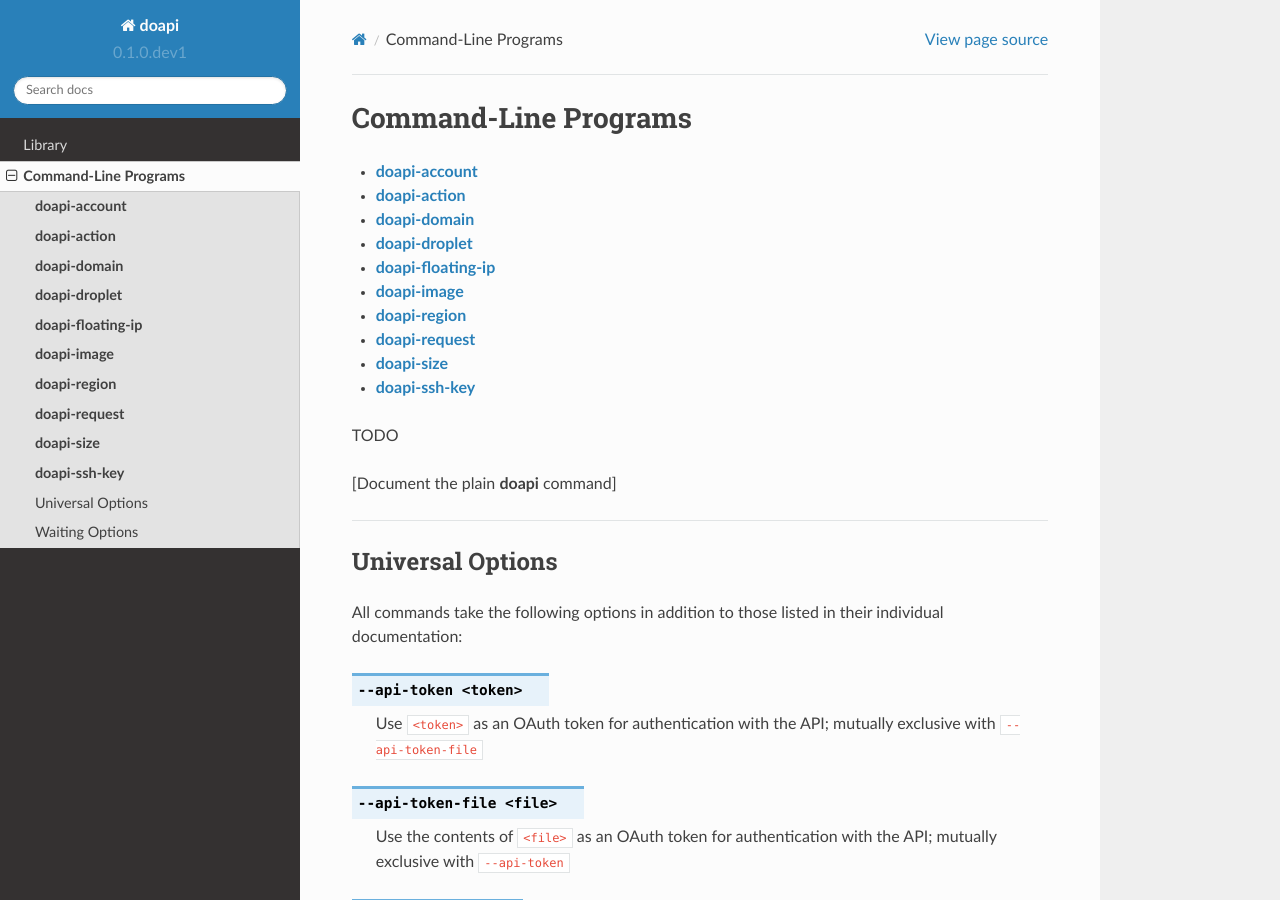
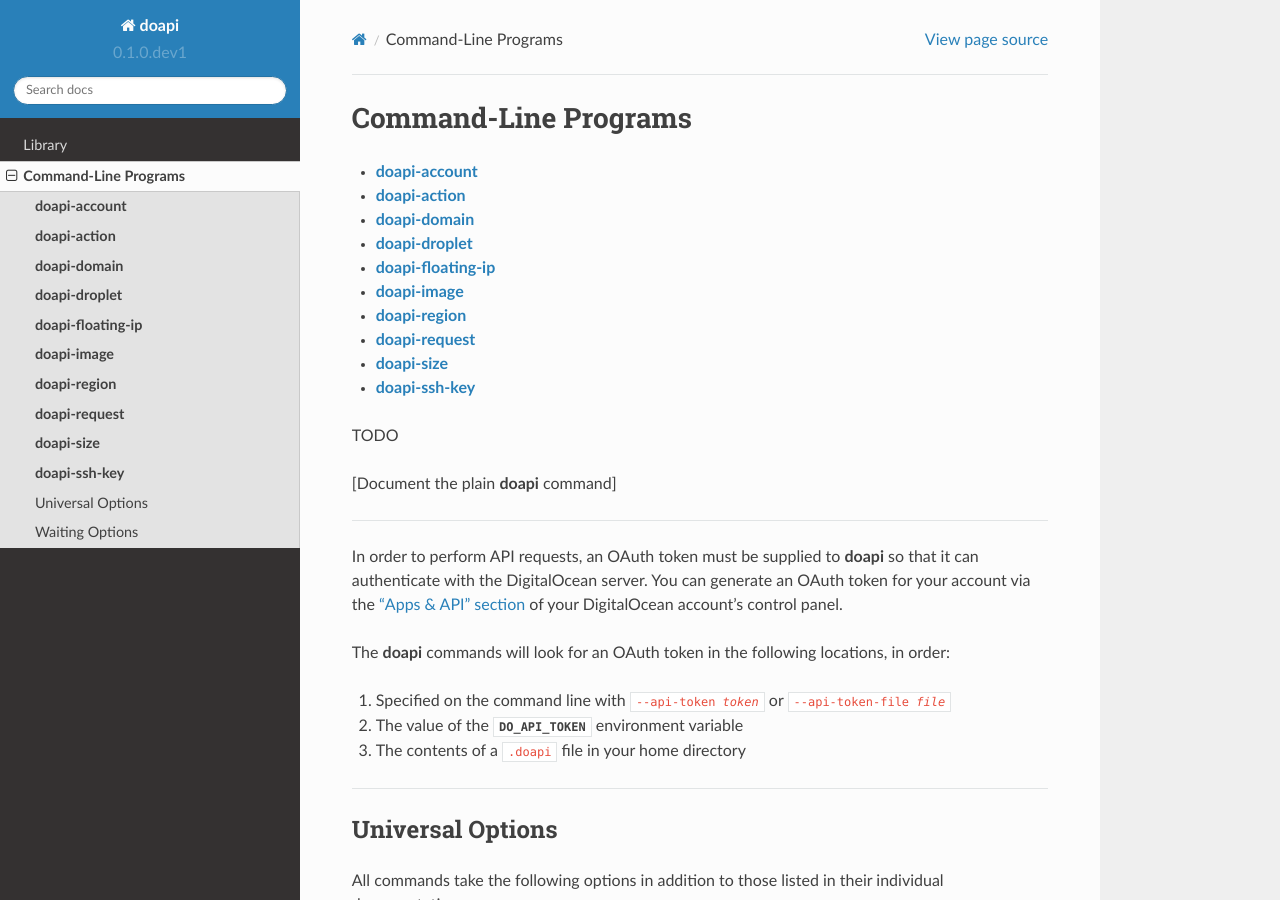
Before and after one commit to jwodder/doapi, a Sphinx documentation site: the page built from docs/cli.rst, in a window 1280 px wide and 900 px high. Built offline with Sphinx 7.4.7 and the Read the Docs theme 2.0.0, drawn with Linux system fonts in a browser that asks for light colours; some of the changed text lies outside the part shown.

Commit message:
Adjusted some documentation formatting

```diff
--- a/docs/cli.rst
+++ b/docs/cli.rst
@@ -20,6 +20,22 @@ Command-Line Programs
 TODO
 
 [Document the plain :program:`doapi` command]
+
+----
+
+In order to perform API requests, an OAuth token must be supplied to
+:program:`doapi` so that it can authenticate with the DigitalOcean server.  You
+can generate an OAuth token for your account via the `"Apps & API" section
+<https://cloud.digitalocean.com/settings/applications>`_ of your DigitalOcean
+account's control panel.
+
+The :program:`doapi` commands will look for an OAuth token in the following
+locations, in order:
+
+1. Specified on the command line with :samp:`--api-token {token}` or
+   :samp:`--api-token-file {file}`
+2. The value of the :envvar:`DO_API_TOKEN` environment variable
+3. The contents of a :file:`.doapi` file in your home directory
 
 ----
 
```
Also changed, not shown: other parts of docs/cli.rst (+0 -18 lines).
